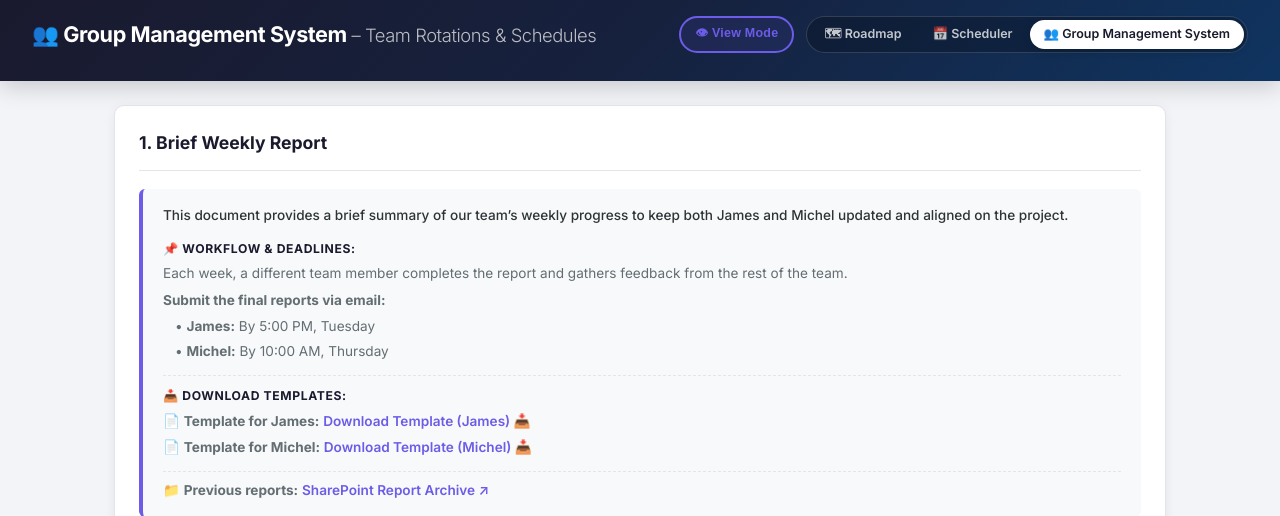
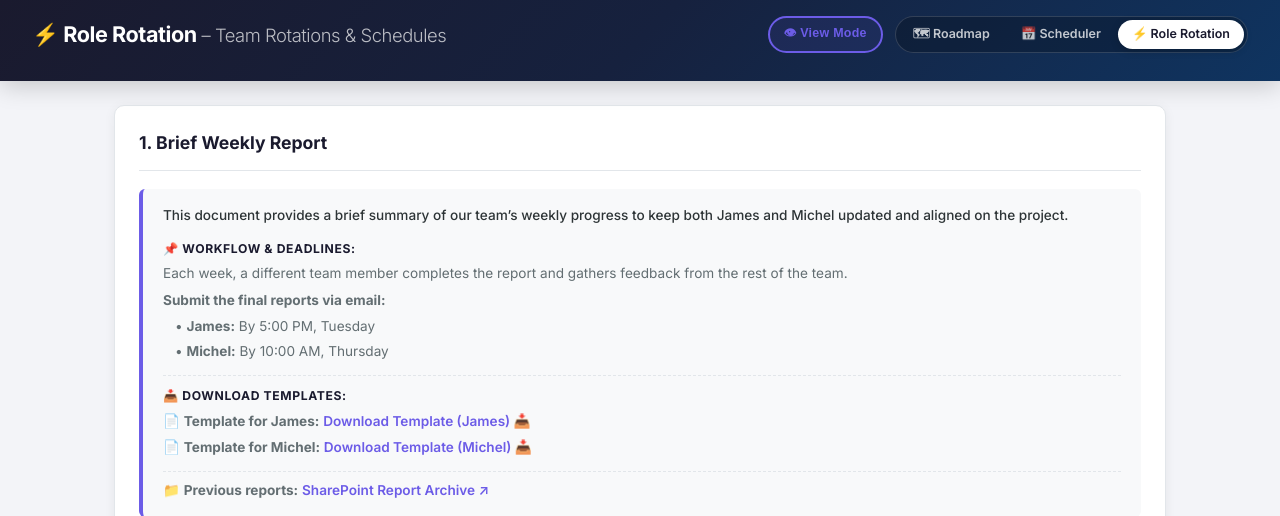
Before and after one commit to takozangi1204/bdo_project, a Django app: page /role_rotation/ in a window 1280 px wide. Shown: the top 516 px of the page. Run offline with Django 5.2, Linux system fonts and the light colour scheme.

Commit message:
refactor: revert UI application title and nav links to Role Rotation while maintaining Group Management System in email footer

```diff
--- a/roadmap/templates/roadmap/index.html
+++ b/roadmap/templates/roadmap/index.html
@@ -1049,7 +1049,7 @@
                 <nav class="app-nav-switcher">
                     <a href="/" class="app-nav-link active">🗺 Roadmap</a>
                     <a href="/scheduler/" class="app-nav-link">📅 Scheduler</a>
-                    <a href="/role_rotation/" class="app-nav-link">👥 Group Management System</a>
+                    <a href="/role_rotation/" class="app-nav-link">⚡ Role Rotation</a>
                 </nav>
             </div>
         </div>
--- a/role_rotation/templates/role_rotation/dashboard.html
+++ b/role_rotation/templates/role_rotation/dashboard.html
@@ -3,8 +3,8 @@
 <head>
     <meta charset="UTF-8">
     <meta name="viewport" content="width=device-width, initial-scale=1.0">
-    <title>👥 Group Management System – T2 2026</title>
-    <meta name="description" content="Group Management System & Team Rotations">
+    <title>⚡ Role Rotation – T2 2026</title>
+    <meta name="description" content="Role Rotation Schedules & Team Rotations">
     <link rel="preconnect" href="https://fonts.googleapis.com">
     <link href="https://fonts.googleapis.com/css2?family=Inter:wght@300;400;500;600;700&display=swap" rel="stylesheet">
     <!-- Flatpickr Calendar Tool (Starts on Monday) -->
@@ -586,7 +586,7 @@
     <header class="app-header">
         <div class="header-top">
             <div>
-                <h1>👥 Group Management System <span>– Team Rotations & Schedules</span></h1>
+                <h1>⚡ Role Rotation <span>– Team Rotations & Schedules</span></h1>
             </div>
             <div style="display: flex; align-items: center; gap: 12px;">
                 <button class="mode-toggle-btn {{ app_mode }}-mode" id="modeToggleBtn" onclick="handleModeToggle()">
@@ -595,7 +595,7 @@
                 <nav class="app-nav-switcher">
                     <a href="/" class="app-nav-link">🗺 Roadmap</a>
                     <a href="/scheduler/" class="app-nav-link">📅 Scheduler</a>
-                    <a href="/role_rotation/" class="app-nav-link active">👥 Group Management System</a>
+                    <a href="/role_rotation/" class="app-nav-link active">⚡ Role Rotation</a>
                 </nav>
             </div>
         </div>
--- a/scheduler/templates/scheduler/index.html
+++ b/scheduler/templates/scheduler/index.html
@@ -1112,7 +1112,7 @@
         <nav class="app-nav-switcher">
           <a href="/" class="app-nav-link">🗺 Roadmap</a>
           <a href="/scheduler/" class="app-nav-link active">📅 Scheduler</a>
-          <a href="/role_rotation/" class="app-nav-link">👥 Group Management System</a>
+          <a href="/role_rotation/" class="app-nav-link">⚡ Role Rotation</a>
         </nav>
       </div>
     </div>
```
